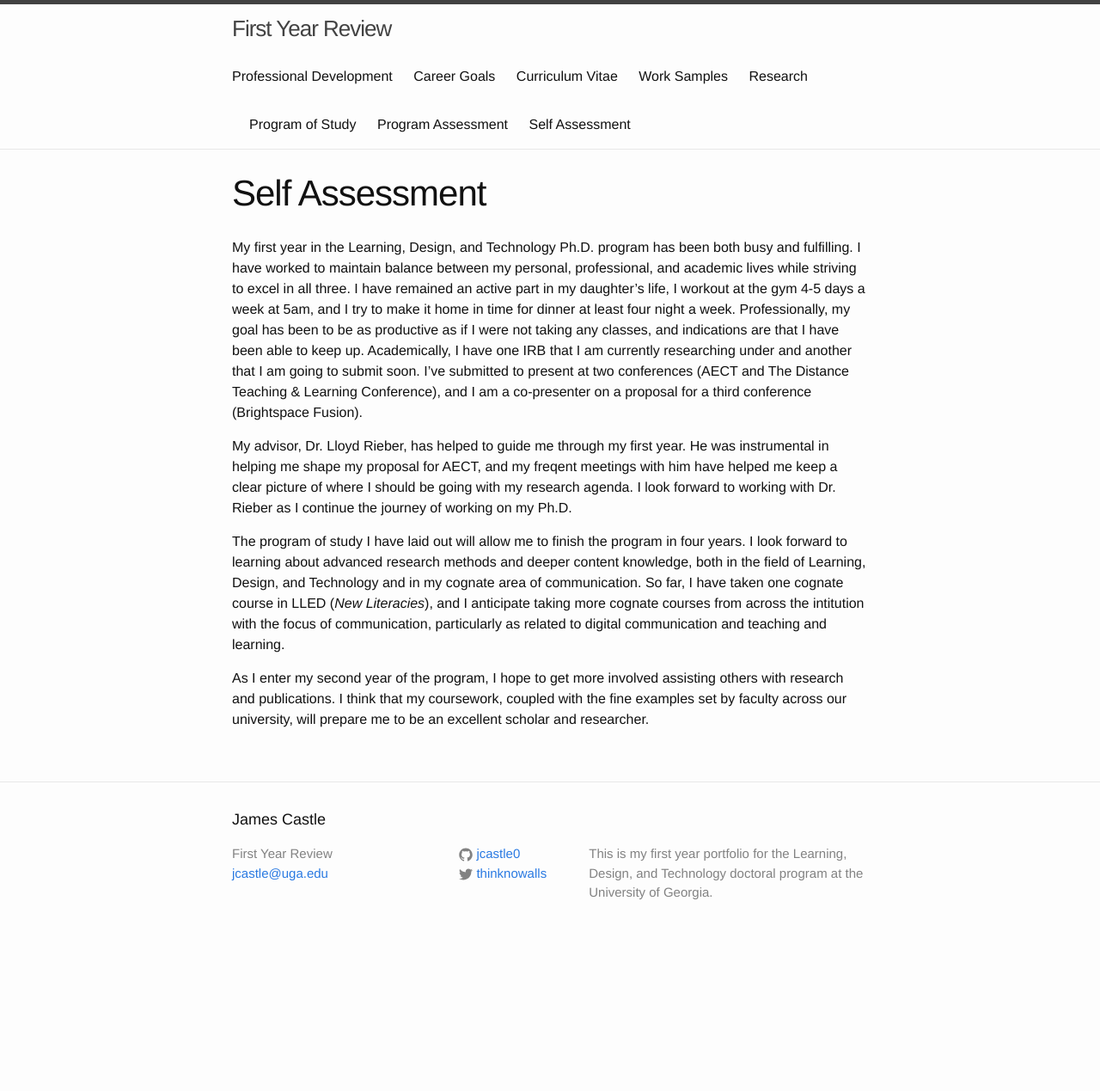
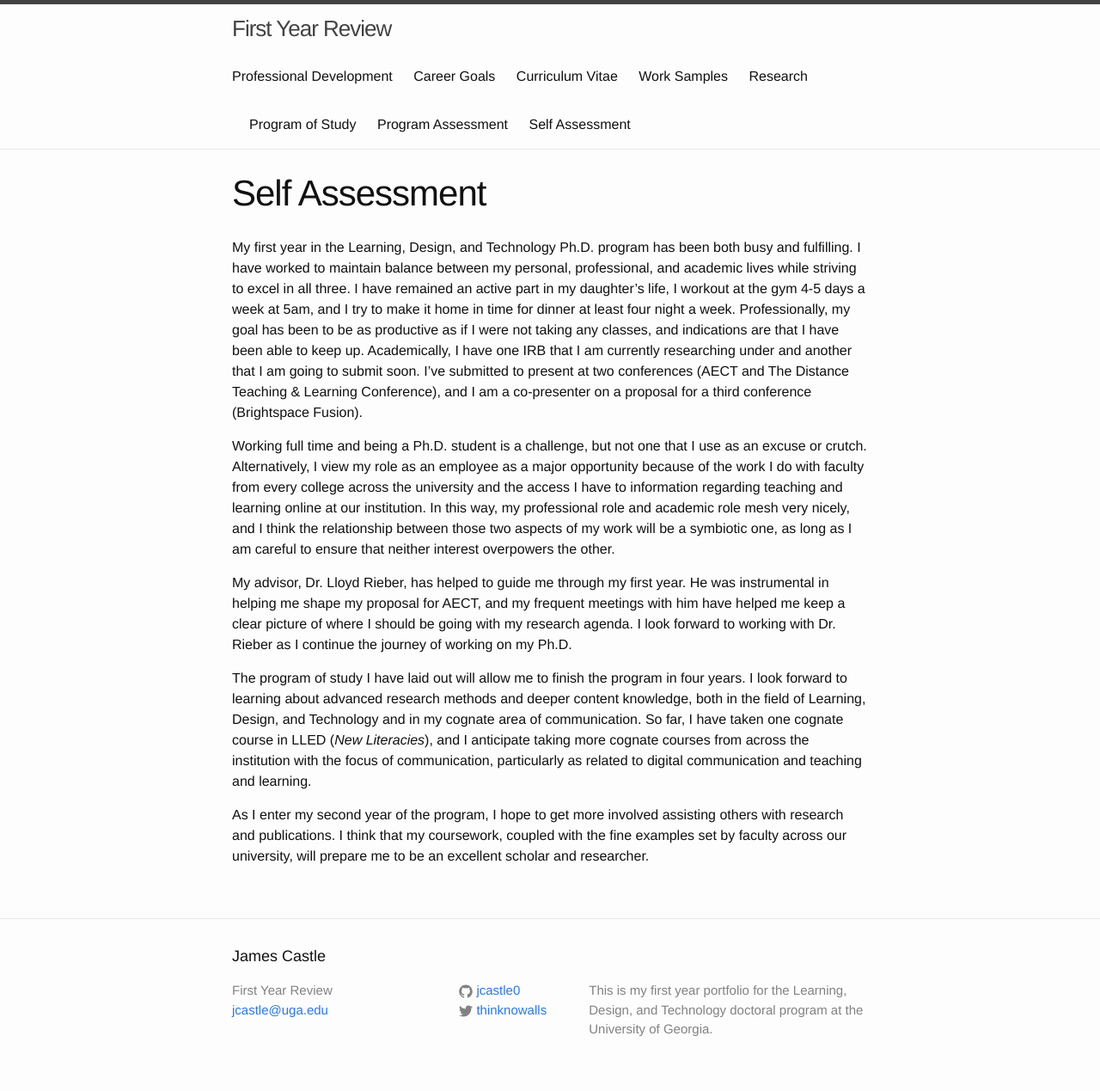
Before and after one commit to jcastle0/ldtportfolio, a Jekyll site: the page built from s-assessment.md, in a window 1280 px wide. Shown: the whole page at 86% size. Built offline with Jekyll 4.4.1, drawn with Linux system fonts in a browser that asks for light colours; before the commit the page ends 1110 px from its top, so only the background shows below that.

Commit message:
Update s-assessment.md

```diff
--- a/s-assessment.md
+++ b/s-assessment.md
@@ -6,8 +6,10 @@ permalink: /self-assessment/
 
 My first year in the Learning, Design, and Technology Ph.D. program has been both busy and fulfilling. I have worked to maintain balance between my personal, professional, and academic lives while striving to excel in all three. I have remained an active part in my daughter's life, I workout at the gym 4-5 days a week at 5am, and I try to make it home in time for dinner at least four night a week. Professionally, my goal has been to be as productive as if I were not taking any classes, and indications are that I have been able to keep up. Academically, I have one IRB that I am currently researching under and another that I am going to submit soon. I've submitted to present at two conferences (AECT and The Distance Teaching & Learning Conference), and I am a co-presenter on a proposal for a third conference (Brightspace Fusion).
 
-My advisor, Dr. Lloyd Rieber, has helped to guide me through my first year. He was instrumental in helping me shape my proposal for AECT, and my freqent meetings with him have helped me keep a clear picture of where I should be going with my research agenda. I look forward to working with Dr. Rieber as I continue the journey of working on my Ph.D.
+Working full time and being a Ph.D. student is a challenge, but not one that I use as an excuse or crutch. Alternatively, I view my role as an employee as a major opportunity because of the work I do with faculty from every college across the university and the access I have to information regarding teaching and learning online at our institution. In this way, my professional role and academic role mesh very nicely, and I think the relationship between those two aspects of my work will be a symbiotic one, as long as I am careful to ensure that neither interest overpowers the other.
 
-The program of study I have laid out will allow me to finish the program in four years. I look forward to learning about advanced research methods and deeper content knowledge, both in the field of Learning, Design, and Technology and in my cognate area of communication. So far, I have taken one cognate course in LLED (*New Literacies*), and I anticipate taking more cognate courses from across the intitution with the focus of communication, particularly as related to digital communication and teaching and learning.
+My advisor, Dr. Lloyd Rieber, has helped to guide me through my first year. He was instrumental in helping me shape my proposal for AECT, and my frequent meetings with him have helped me keep a clear picture of where I should be going with my research agenda. I look forward to working with Dr. Rieber as I continue the journey of working on my Ph.D.
+
+The program of study I have laid out will allow me to finish the program in four years. I look forward to learning about advanced research methods and deeper content knowledge, both in the field of Learning, Design, and Technology and in my cognate area of communication. So far, I have taken one cognate course in LLED (*New Literacies*), and I anticipate taking more cognate courses from across the institution with the focus of communication, particularly as related to digital communication and teaching and learning.
 
 As I enter my second year of the program, I hope to get more involved assisting others with research and publications. I think that my coursework, coupled with the fine examples set by faculty across our university, will prepare me to be an excellent scholar and researcher.
```
